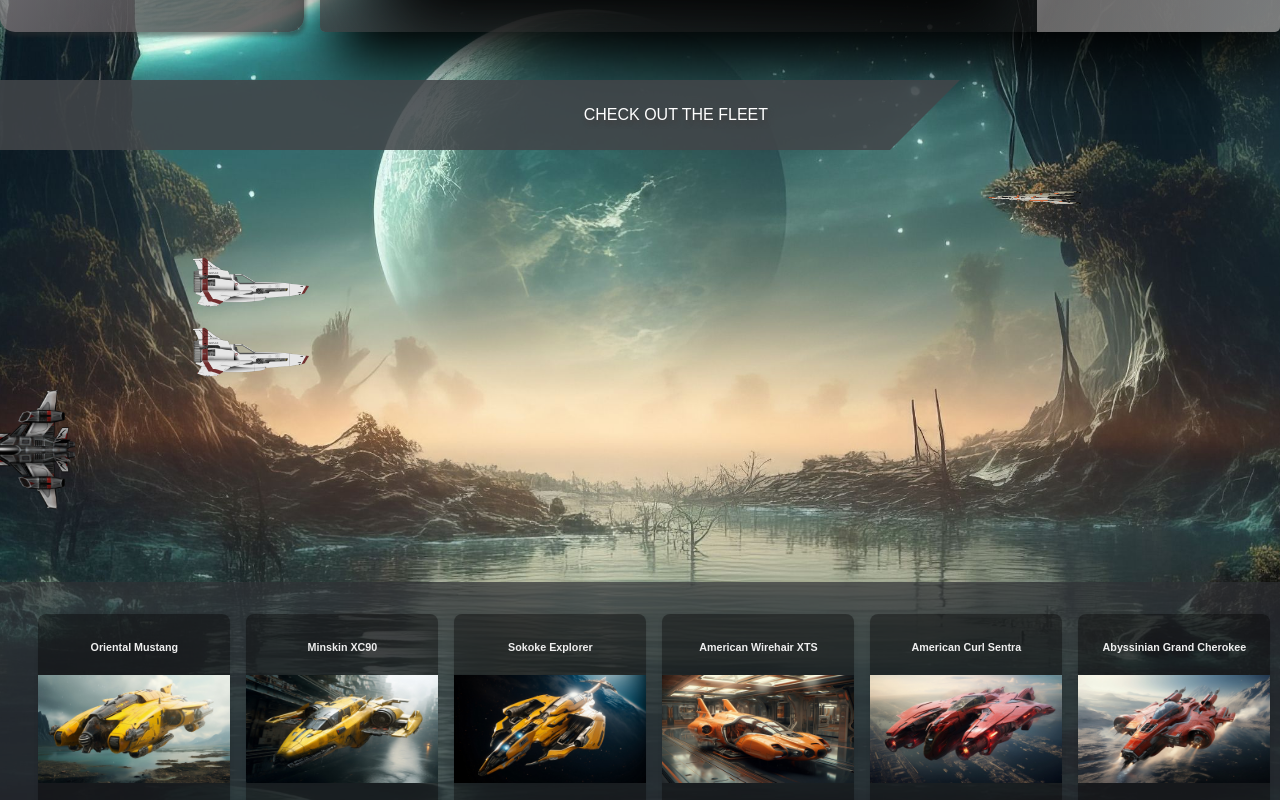
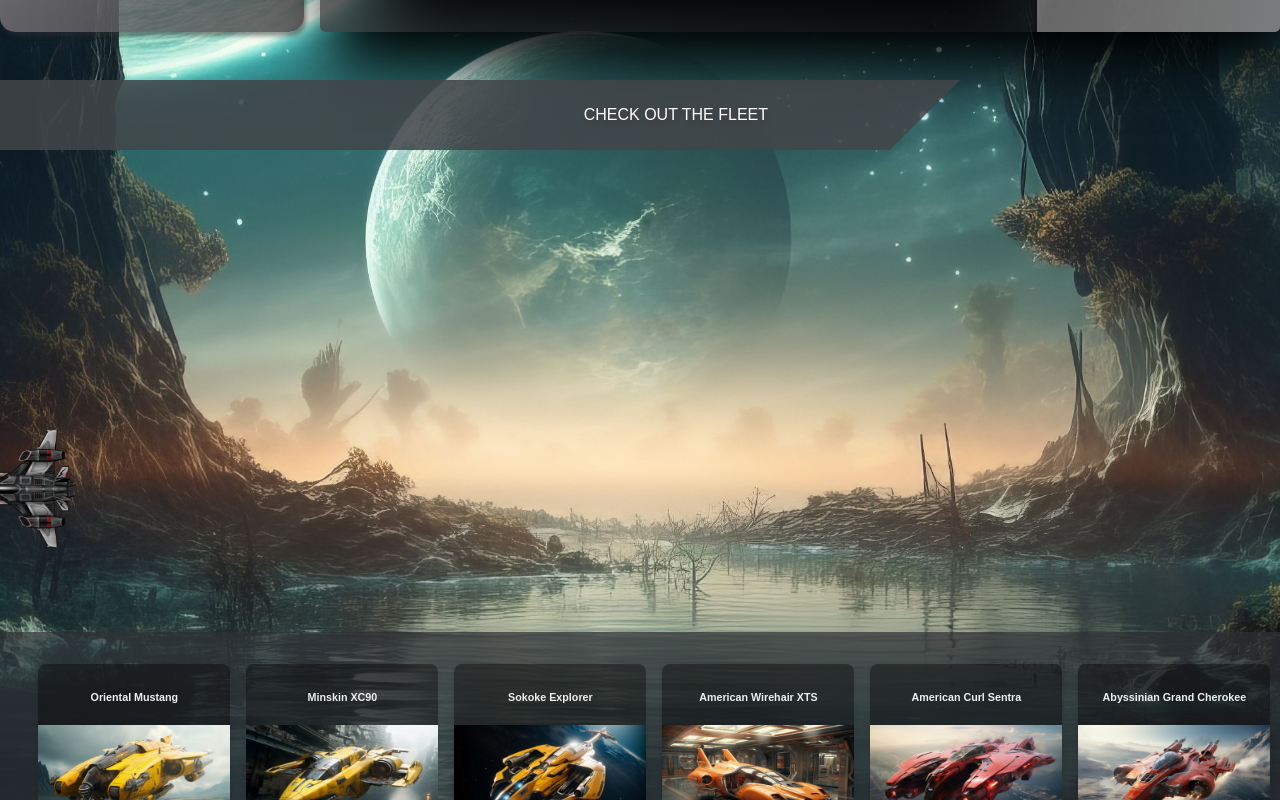
Before and after one commit to thegroosalugg/Andromeda, a React (Vite) app: page /ships in a window 1280 px wide. Shown: the part 692-1492 px from the top of the page. Built offline with nearby package versions, Linux system fonts and the light colour scheme; a web font is replaced by a local one.

Commit message:
updated ship city styling

```diff
--- a/src/components/banner/ShipBanner.module.css
+++ /dev/null
@@ -1,7 +0,0 @@
-.banner {
-  overflow-x: hidden;
-}
-
-.banner img {
-  width: 120px;
-}
--- a/src/components/banner/ShipBanner.tsx
+++ b/src/components/banner/ShipBanner.tsx
@@ -3,7 +3,6 @@ import ship1 from '../../assets/banner/ship-01.png';
 import ship2 from '../../assets/banner/ship-02.png';
 import ship3 from '../../assets/banner/ship-03.png';
 import ship4 from '../../assets/banner/ship-04.png';
-import css from './ShipBanner.module.css';
 import rand from '../../util/rand';
 
 const ShipBanner: React.FC = () => {
@@ -17,15 +16,13 @@ const ShipBanner: React.FC = () => {
   const scale = rand(1, 4) === 1 ? [1, 1.5, 1, 0.7, 1] : 1;
 
   return (
-    <div className={css.banner}>
       <motion.img
         src={ships[rand(0, 3)]}
         alt='spaceship'
         initial={{ x: enter, scaleX: direction }}
         whileInView={{ x: exit, rotateX, scale }}
-        transition={{ type: 'easeIn', duration, repeat: Infinity }}
+        transition={{ type: 'easeIn', duration }}
       />
-    </div>
   );
 };
 
--- /dev/null
+++ b/src/components/banner/ShipCity.module.css
@@ -0,0 +1,11 @@
+.city {
+  min-height: 450px;
+  display: flex;
+  flex-direction: column;
+  justify-content: center;
+  overflow-x: hidden;
+}
+
+.city img {
+  width: 120px;
+}
--- a/src/components/banner/ShipCity.tsx
+++ b/src/components/banner/ShipCity.tsx
@@ -1,5 +1,6 @@
 import { useEffect, useState } from 'react';
 import ShipBanner from './ShipBanner';
+import css from './ShipCity.module.css'
 
 export default function ShipCity() {
   const [renderKey, setRenderKey] = useState('');
@@ -14,7 +15,7 @@ export default function ShipCity() {
   }, [renderKey]);
 
   return (
-    <div style={{ minHeight: '400px'}}>
+    <div className={css.city}>
       <ShipBanner key={`ship1-${renderKey}`} />
       <ShipBanner key={`ship2-${renderKey}`} />
       <ShipBanner key={`ship3-${renderKey}`} />
```
